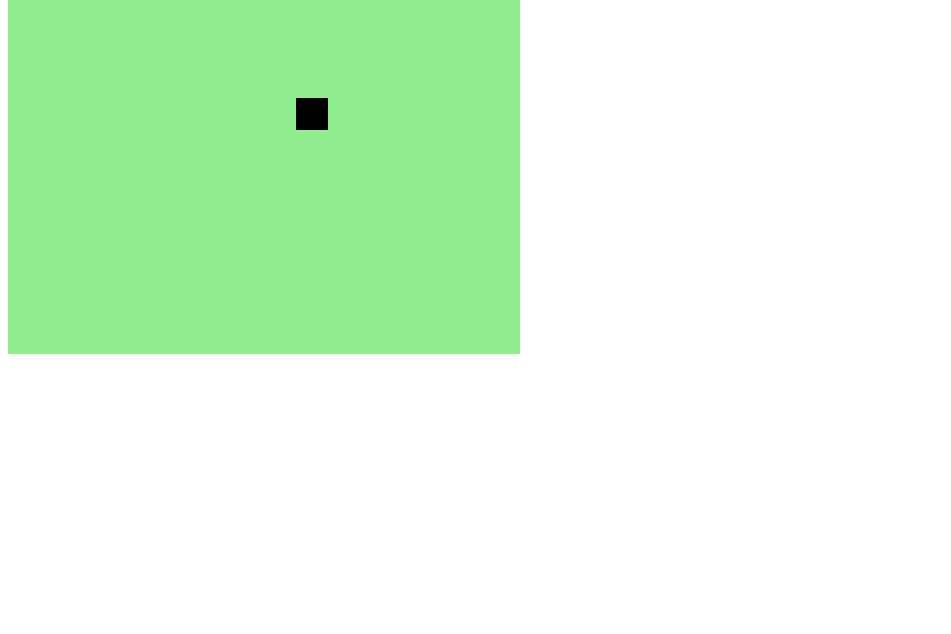
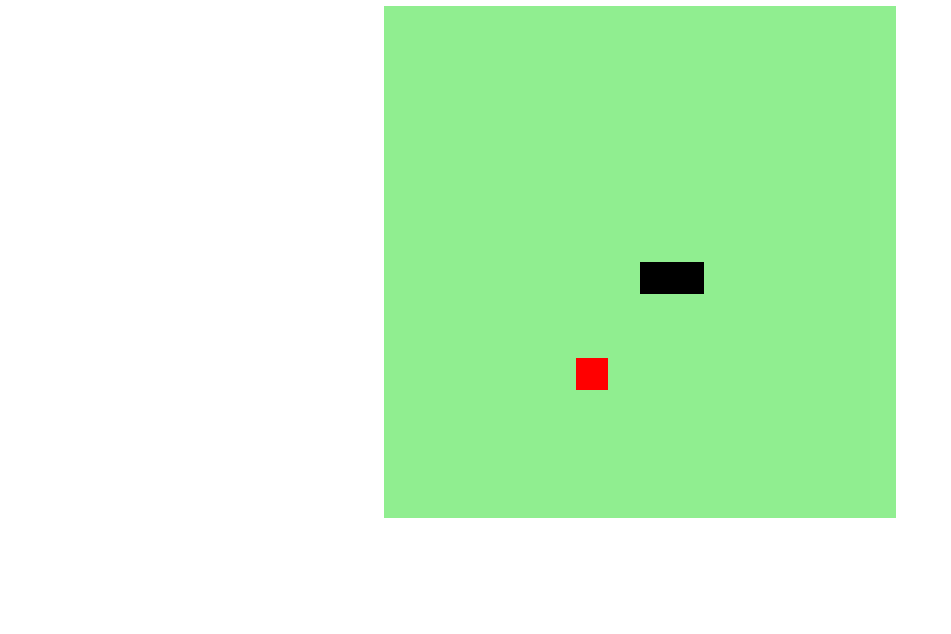
Before and after one commit to thaiscardia/jogo-da-cobrinha, a plain HTML site: page index.html in a window 1280 px wide. Shown: the part 166-800 px from the top of the page, without its empty margins (0-951 px from the left). Drawn offline with Linux system fonts and the light colour scheme.

Commit message:
comida adicionada

```diff
--- a/index.html
+++ b/index.html
@@ -5,9 +5,10 @@
     <meta name="viewport" content="width=device-width, initial-scale=1.0">
     <link rel="stylesheet" href="/style.css">
     <script defer src="/script.js"></script><!-- o defer é o que faz o JS ser carregado no final para evitar bug -->
-    <title>Jogo da Cobrinha</title>
+    <title>Snake Game 🐍 </title>
 </head>
 <body>
+    <h1>SNAKE GAME 🐍 </h1>
     <canvas id="cobra" width="512" height="512"></canvas><!-- canvas é o elemento que trabalha a parte gráfica -->
 </body>
 </html>
--- a/script.js
+++ b/script.js
@@ -11,6 +11,7 @@ let food = {
     x: Math.floor(Math.random() * 15 + 1) * box, //criação de numero aleatorio
     y: Math.floor(Math.random() * 15 + 1) * box
 }
+let texto = "GAME OVER"
 
 function criarBG() {
     context.fillStyle = "lightgreen"; /* essa aqui é a cor do contexto */
@@ -25,9 +26,9 @@ function criarCobrinha() {
     }
 }
 
-function comida() {
+function comida() { //aparecer a "comida" na tela
     context.fillStyle = "red";
-    context.fillRect(comida.x, comida.y, box, box);
+    context.fillRect(food.x, food.y, box, box);
 }
 
 document.addEventListener('keydown', update); //quando acontecer o evento de keydown, vai chamar a função update
@@ -39,8 +40,20 @@ function update (event) {
     if(event.keyCode == 40 && direction != "up") direction = "down";
 }
 
+function gameOver(){
+    context.fillStyle = "black";
+    //continuar daqui
+}
 
 function iniciarJogo() {
+
+    for(i = 1; i < cobra.length; i++){
+        if (cobra[0].x == cobra[i].x && cobra[0].y == cobra[i].y){
+            clearInterval(jogo); //se a cobra se chocar, o jogo vai parar com o clear interval;
+            gameOver()
+        }
+    }
+
     if(cobra[0].x > 15 * box && direction == "right") cobra[0].x = 0;
     if(cobra[0].x < 0 * box && direction == "left") cobra[0].x = 16 * box;
     if(cobra[0].y > 15 * box && direction == "down") cobra[0].y = 0;
@@ -59,7 +72,12 @@ function iniciarJogo() {
     if(direction == "up") cobraY -= box;
     if(direction == "down") cobraY += box;
 
-    cobra.pop();
+    if(cobraX != food.x || cobraY != food.y){
+        cobra.pop();
+    }else{ //adiciona ao corpo da cobra quando ela come
+        food.x = Math.floor(Math.random() * 15 + 1) * box;
+        food.y = Math.floor(Math.random() * 15 + 1) * box;
+    }
 
     let cabeca = {
         x: cobraX,
--- a/style.css
+++ b/style.css
@@ -0,0 +1,9 @@
+body{
+    height: 95vh;
+    width: 95;
+    display: flex;
+    justify-content: center;
+    align-items: center;
+    flex-direction: column;
+    padding: 1pc dotted red;
+}
```
